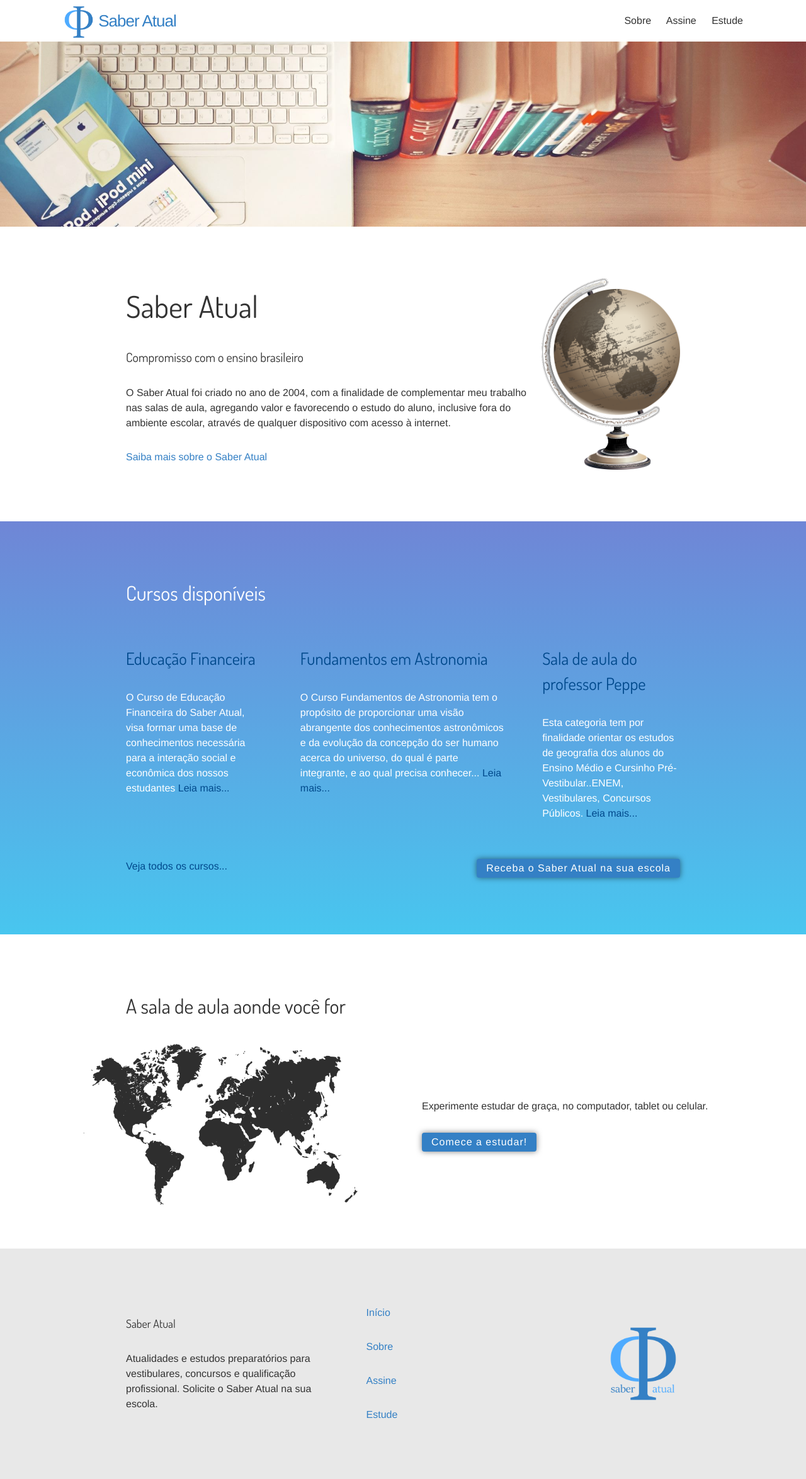
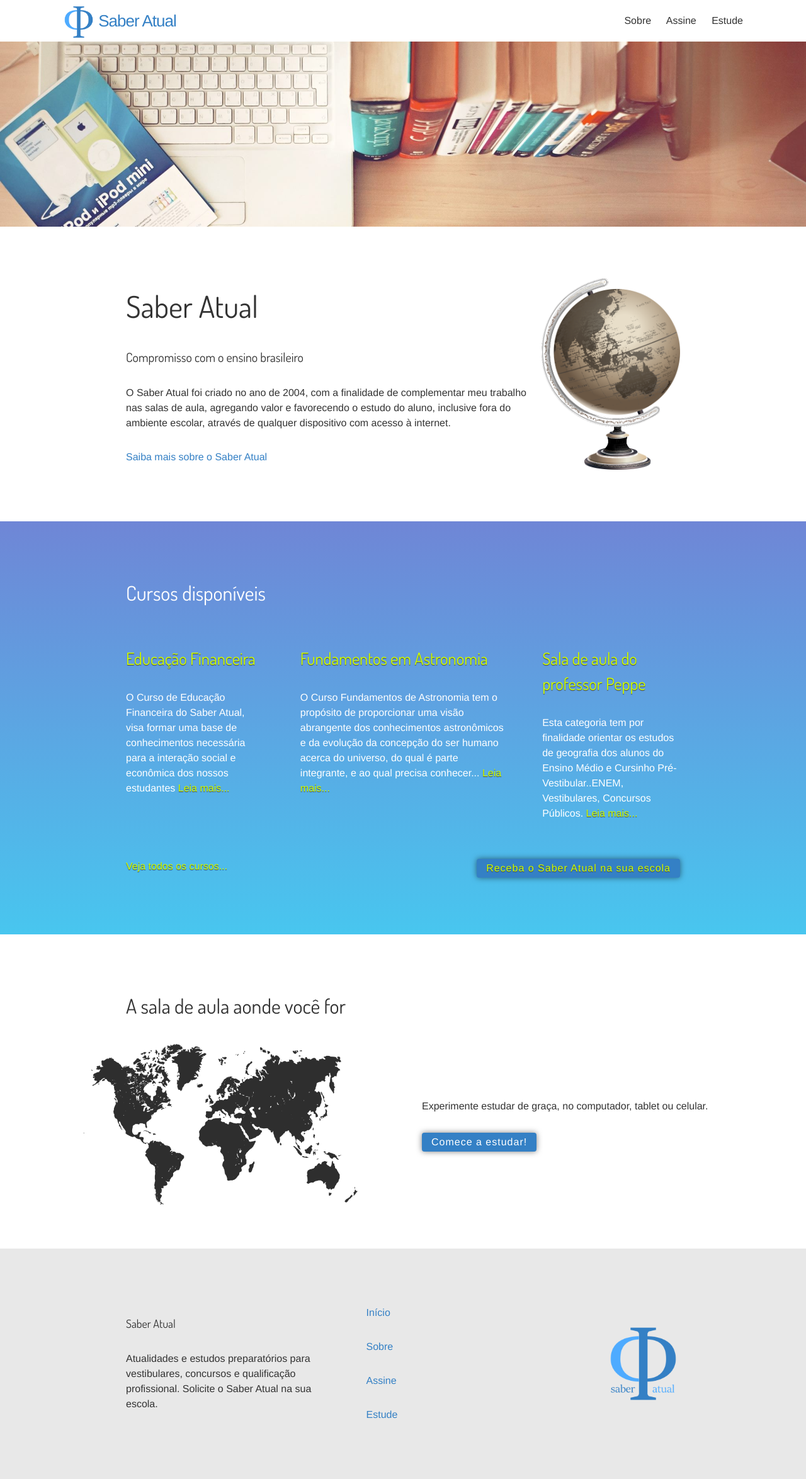
Before and after one commit to SaberAtual/saberatual.github.io, a Jekyll site: the page built from index.html, in a window 1280 px wide. Shown: the whole page at 63% size. Built offline with Jekyll 4.4.1, drawn with Linux system fonts in a browser that asks for light colours; some web fonts are replaced.

Commit message:
Melhor contraste para os links do hero brand

```diff
--- a/_sass/_base.sass
+++ b/_sass/_base.sass
@@ -139,6 +139,9 @@ table
     &.brand
         background-color: $brand-color
         background-image: linear-gradient(to top, #48c6ef 0%, #6f86d6 100%)
+        a
+            color: $anti-brand
+            text-shadow: 0px 1px 1px $grey-color-dark
     &.dark
         background-color: $grey-color-dark
         background-image: linear-gradient(to right, #434343 0%, black 100%)
--- a/_sass/_vars.sass
+++ b/_sass/_vars.sass
@@ -13,7 +13,7 @@ $text-color:          #333
 $background-color:    #fff
 $brand-color:         #3480C5
 $brand-dark:          #00498c
-$anti-brand:          #ffe86f
+$anti-brand:          #d0ff00
 
 $grey-color:          #828282
 $grey-color-light:    lighten($grey-color, 40%)
```
Also changed, not shown: 1 other file.
